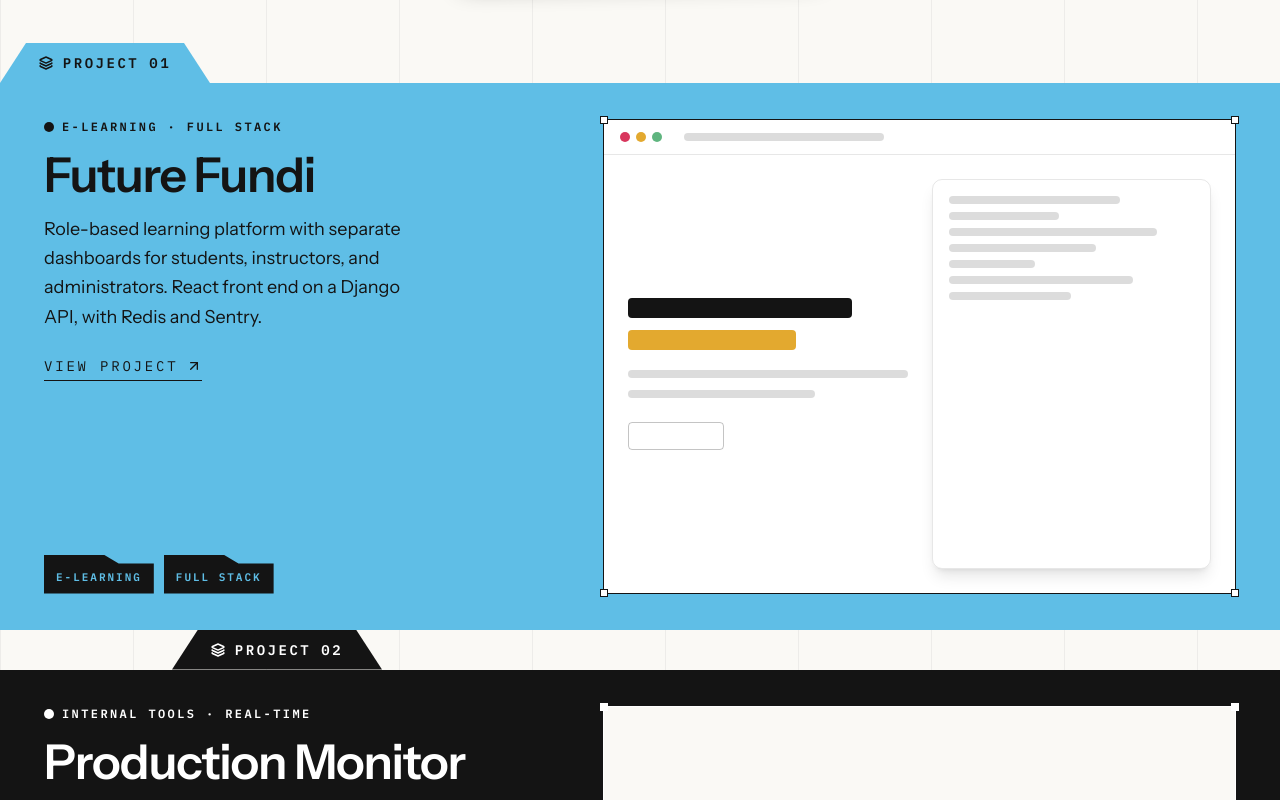
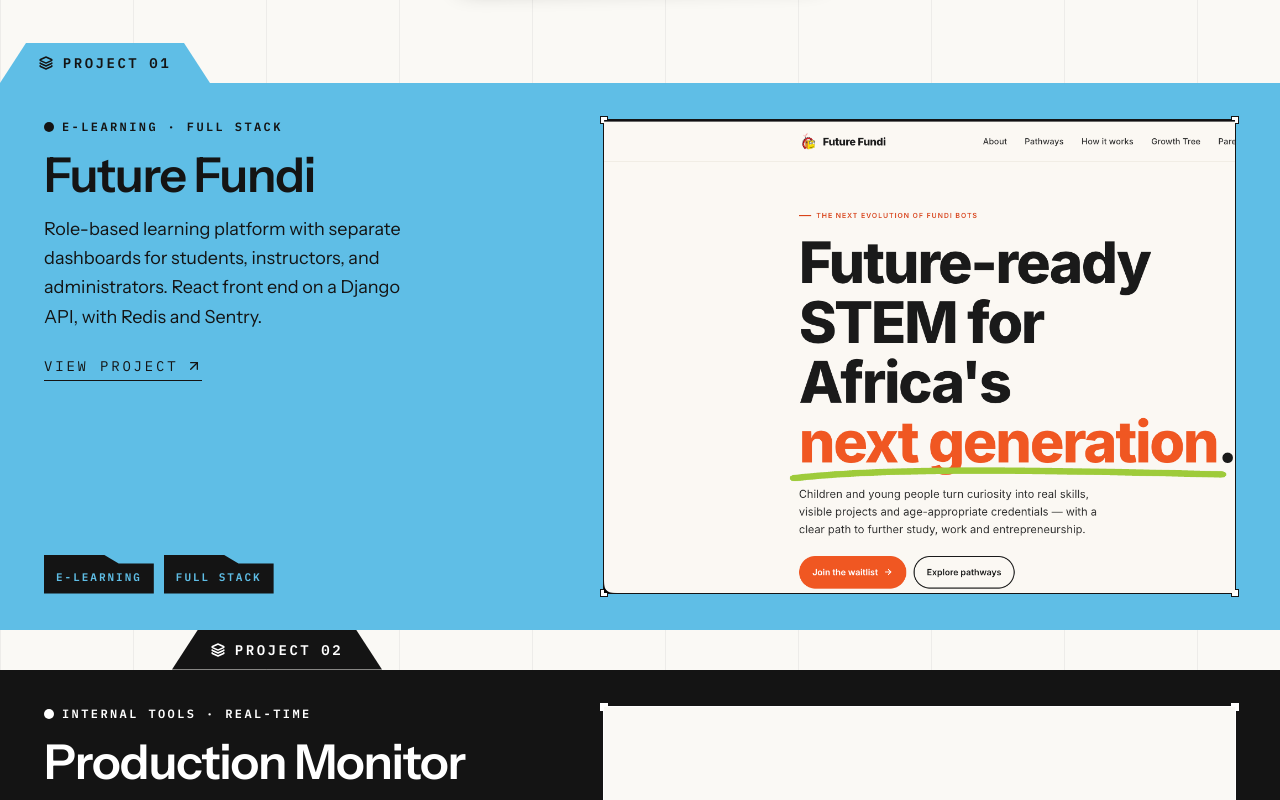
Before and after one commit to Ahumuza24/cedric-portfolio, a Next.js app: page / in a window 1280 px wide. Shown: the part 3640-4440 px from the top of the page. Built offline with nearby package versions, Linux system fonts and the light colour scheme; a web font is replaced by a local one.

Commit message:
[work] show Future Fundi screenshot in project card

```diff
--- a/src/components/project-visual.tsx
+++ b/src/components/project-visual.tsx
@@ -1,3 +1,5 @@
+import Image from "next/image";
+
 import type { Project } from "@/lib/site";
 import { cn } from "@/lib/utils";
 
@@ -79,8 +81,25 @@
 
 const visuals = { browser: Browser, dashboard: Dashboard, phones: Phones };
 
-/** Abstract stand-in for a project screenshot. Swap for next/image when you have real shots. */
-export function ProjectVisual({ kind }: { kind: Project["visual"] }) {
+type ProjectVisualProps = {
+  kind: Project["visual"];
+  image?: string;
+  title: string;
+};
+
+/** Real screenshot when the project has one, otherwise an abstract stand-in. */
+export function ProjectVisual({ kind, image, title }: ProjectVisualProps) {
+  if (image) {
+    return (
+      <Image
+        src={image}
+        alt={`${title} website screenshot`}
+        fill
+        sizes="(min-width: 1024px) 50vw, 100vw"
+        className="object-cover object-left-top"
+      />
+    );
+  }
   const Visual = visuals[kind];
   return <Visual />;
 }
--- a/src/components/work.tsx
+++ b/src/components/work.tsx
@@ -94,8 +94,8 @@
                 </div>
 
                 <SelectionFrame className="aspect-[4/3] w-full self-center">
-                  <div className="size-full overflow-hidden">
-                    <ProjectVisual kind={project.visual} />
+                  <div className="relative size-full overflow-hidden">
+                    <ProjectVisual kind={project.visual} image={project.image} title={project.title} />
                   </div>
                 </SelectionFrame>
               </article>
--- a/src/lib/site.ts
+++ b/src/lib/site.ts
@@ -10,6 +10,8 @@
   href?: string;
   tone: ProjectTone;
   visual: "browser" | "dashboard" | "phones";
+  /** Screenshot in /public. When set, it replaces the abstract visual. */
+  image?: string;
 };
 
 export type Role = {
@@ -136,6 +138,7 @@
         href: "https://www.futurefundi.org",
         tone: "blue",
         visual: "browser",
+        image: "/projects/future-fundi.png",
       },
       {
         title: "Production Monitor",
```
Also changed, not shown: public/projects/future-fundi.png (added).
